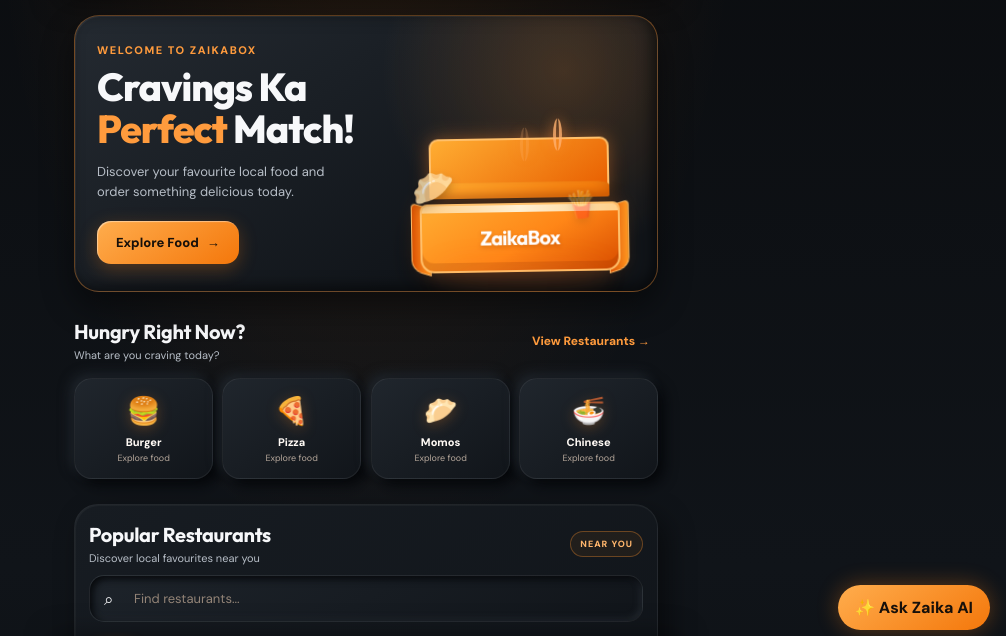
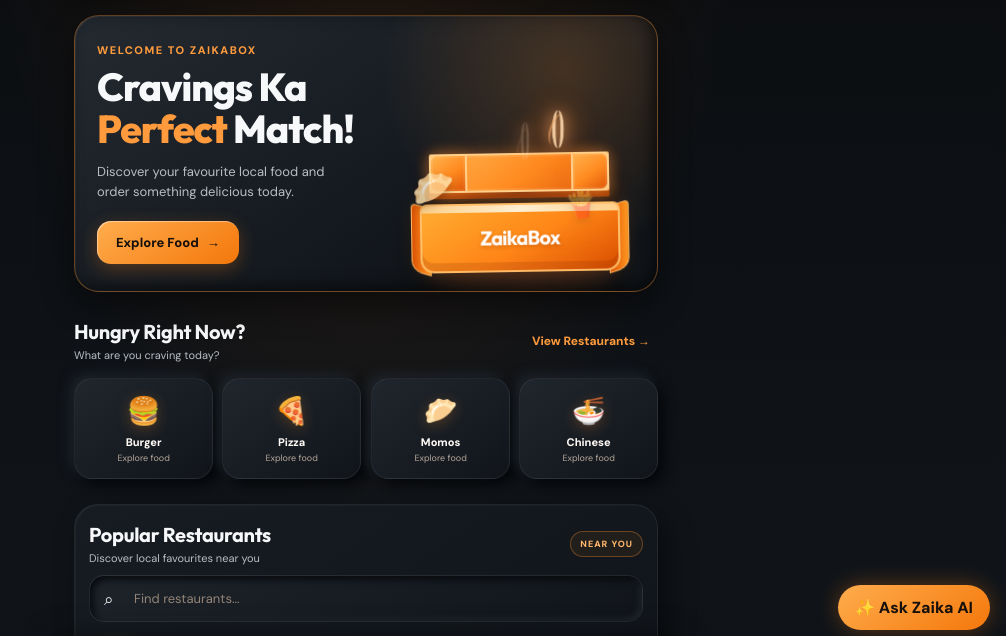
Before and after one commit to dmd6043-hash/snap-kitchen, a plain HTML site: page index.html in a window 1280 px wide. Shown: the part 82-718 px from the top of the page, without its empty margins (274-1280 px from the left). Drawn offline with Linux system fonts and the light colour scheme; no server answers.

Commit message:
Animate four-flap ZaikaBox carton with rising steam

```diff
--- a/index.html
+++ b/index.html
@@ -744,30 +744,39 @@
     @media(prefers-reduced-motion:reduce){.home-category,.promo-icon,.hero:after{animation:none!important}}
 
 
-    /* ZAIKABOX HERO: animated 3D opening food box — visual-only enhancement */
+    /* ZAIKABOX HERO: four-flap orange carton opening with warm steam */
     .hero:after{content:none!important}
     .hero-box-scene{position:absolute;z-index:1;right:2%;bottom:2px;width:44%;height:190px;perspective:850px;pointer-events:none;isolation:isolate}
     .hero-box{position:absolute;left:12%;bottom:17px;width:78%;height:92px;transform-style:preserve-3d;animation:zb-box-breathe 4.8s ease-in-out infinite;filter:drop-shadow(0 16px 14px rgba(0,0,0,.38))}
-    .box-inner{position:absolute;left:5%;right:5%;top:-24px;height:42px;border-radius:12px 12px 4px 4px;background:linear-gradient(145deg,#ffad32,#ed6900);transform:rotateX(68deg);transform-origin:bottom;box-shadow:inset 0 -12px 18px rgba(111,43,0,.28);z-index:1}
-    .box-back-flap{position:absolute;left:5%;right:5%;top:-42px;height:55px;border-radius:9px 9px 2px 2px;background:linear-gradient(145deg,#ffad32,#e85e00);border:2px solid #ffc06b;transform-origin:bottom;transform:rotateX(0deg);animation:zb-flap-open 4.8s cubic-bezier(.2,.75,.25,1) infinite;z-index:0;box-shadow:0 0 18px rgba(255,138,53,.42)}
+    .box-inner{position:absolute;left:5%;right:5%;top:-25px;height:43px;border-radius:8px 8px 3px 3px;background:radial-gradient(ellipse at 50% 65%,#7b2d08 0%,#b84708 48%,#e9650b 100%);transform:rotateX(68deg);transform-origin:bottom;box-shadow:inset 0 -12px 18px rgba(64,20,0,.42),0 0 22px rgba(255,138,53,.24);z-index:1}
+    .box-flap{position:absolute;top:-27px;background:linear-gradient(145deg,#ffb34d 0%,#ff8a20 55%,#df5707 100%);border:2px solid #ffd08a;box-shadow:inset 0 0 0 2px rgba(255,255,255,.08),0 0 15px rgba(255,138,53,.26);transform-style:preserve-3d;z-index:5}
+    .box-flap-back{left:5%;right:5%;height:39px;border-radius:8px 8px 2px 2px;transform-origin:50% 0;animation:zb-flap-back 4.8s cubic-bezier(.2,.75,.25,1) infinite}
+    .box-flap-front{left:5%;right:5%;height:39px;border-radius:2px 2px 8px 8px;transform-origin:50% 100%;animation:zb-flap-front 4.8s cubic-bezier(.2,.75,.25,1) infinite}
+    .box-flap-left{left:5%;width:19%;height:39px;border-radius:8px 2px 2px 8px;transform-origin:0 50%;animation:zb-flap-left 4.8s cubic-bezier(.2,.75,.25,1) infinite}
+    .box-flap-right{right:5%;width:19%;height:39px;border-radius:2px 8px 8px 2px;transform-origin:100% 50%;animation:zb-flap-right 4.8s cubic-bezier(.2,.75,.25,1) infinite}
     .box-front{position:absolute;left:0;right:0;bottom:0;height:69px;border-radius:7px 7px 14px 14px;background:linear-gradient(150deg,#ffad32 0%,#ff8617 55%,#d94e00 100%);border:2px solid #ffc06b;transform:translateZ(19px);display:flex;align-items:center;justify-content:center;box-shadow:inset 0 -8px 0 rgba(120,38,0,.18),0 0 20px rgba(255,138,53,.32);z-index:4}
     .box-front:before{content:"";position:absolute;left:0;right:0;top:0;height:7px;background:linear-gradient(90deg,#ffd08a,#fff0d4,#ffd08a);border-radius:5px 5px 0 0}
     .box-front span{font-family:'Outfit',sans-serif;font-size:clamp(13px,3.4vw,20px);font-weight:900;letter-spacing:-.8px;text-shadow:0 2px 3px rgba(120,38,0,.2);white-space:nowrap}
     .box-front b,.box-front strong{color:#fff;background:transparent;padding:0;margin:0;text-shadow:0 2px 4px rgba(120,38,0,.25)}
     .box-side{position:absolute;bottom:0;width:20px;height:68px;background:linear-gradient(90deg,#d94e00,#ff9a20);border:1px solid #ffc06b;z-index:3}
     .box-side-left{left:-9px;transform:skewY(17deg);border-radius:5px 0 0 10px}.box-side-right{right:-9px;transform:skewY(-17deg);border-radius:0 5px 10px 0}
-    .hero-food{position:absolute;z-index:3;font-size:clamp(24px,7vw,37px);filter:drop-shadow(0 5px 5px rgba(0,0,0,.28));opacity:0;transform:translateY(25px) scale(.55);animation:zb-food-pop 4.8s ease-in-out infinite}
+    .hero-food{position:absolute;z-index:8;font-size:clamp(24px,7vw,37px);filter:drop-shadow(0 5px 5px rgba(0,0,0,.28));opacity:0;transform:translateY(25px) scale(.55);animation:zb-food-pop 4.8s ease-in-out infinite}
     .food-burger{left:27%;bottom:83px;animation-delay:.55s}.food-pizza{left:53%;bottom:88px;animation-delay:.8s}.food-fries{left:66%;bottom:75px;animation-delay:1.05s}.food-momos{left:8%;bottom:77px;animation-delay:1.25s}
-    .hero-steam{position:absolute;z-index:2;bottom:128px;width:9px;height:34px;border:3px solid rgba(255,177,111,.9);border-top:0;border-bottom:0;border-radius:50%;filter:drop-shadow(0 0 7px #ff8a35);opacity:0;animation:zb-steam-rise 2.1s ease-in-out infinite}
-    .steam-one{left:37%;animation-delay:.7s}.steam-two{left:51%;height:43px;animation-delay:1s}.steam-three{left:64%;height:29px;animation-delay:1.3s}
+    .hero-steam{position:absolute;z-index:7;bottom:128px;width:10px;height:39px;border:3px solid rgba(255,218,174,.95);border-top:0;border-bottom:0;border-radius:50%;filter:drop-shadow(0 0 6px #ffb16f) drop-shadow(0 0 13px #ff7a26);opacity:0;animation:zb-steam-rise 2.1s ease-in-out infinite}
+    .hero-steam:after{content:"";position:absolute;inset:2px -5px;border-left:2px solid rgba(255,177,111,.55);border-radius:50%;transform:rotate(18deg)}
+    .steam-one{left:37%;animation-delay:.7s}.steam-two{left:51%;height:48px;animation-delay:1s}.steam-three{left:64%;height:34px;animation-delay:1.3s}
     .box-ground-glow{position:absolute;left:12%;right:8%;bottom:5px;height:20px;border-radius:50%;background:rgba(255,119,39,.38);filter:blur(14px);animation:zb-glow-pulse 2.4s ease-in-out infinite}
-    @keyframes zb-flap-open{0%,12%{transform:rotateX(0deg)}32%,72%{transform:rotateX(-116deg)}92%,100%{transform:rotateX(0deg)}}
+    @keyframes zb-flap-back{0%,12%{transform:rotateX(0)}32%,72%{transform:rotateX(-118deg)}92%,100%{transform:rotateX(0)}}
+    @keyframes zb-flap-front{0%,12%{transform:rotateX(0)}32%,72%{transform:rotateX(118deg)}92%,100%{transform:rotateX(0)}}
+    @keyframes zb-flap-left{0%,12%{transform:rotateY(0)}32%,72%{transform:rotateY(-118deg)}92%,100%{transform:rotateY(0)}}
+    @keyframes zb-flap-right{0%,12%{transform:rotateY(0)}32%,72%{transform:rotateY(118deg)}92%,100%{transform:rotateY(0)}}
     @keyframes zb-food-pop{0%,18%,88%,100%{opacity:0;transform:translateY(24px) scale(.55) rotate(-9deg)}34%,74%{opacity:1;transform:translateY(-5px) scale(1) rotate(0)}}
-    @keyframes zb-steam-rise{0%,20%,100%{opacity:0;transform:translateY(12px) scaleY(.65)}45%,75%{opacity:.9;transform:translateY(-12px) scaleY(1.1)}}
+    @keyframes zb-steam-rise{0%,20%,100%{opacity:0;transform:translateY(12px) scale(.7,.65)}45%,75%{opacity:.95;transform:translateY(-15px) scale(1.2,1.12)}}
     @keyframes zb-box-breathe{0%,100%{transform:translateY(0) rotate(-1deg)}50%{transform:translateY(-4px) rotate(1deg)}}
     @keyframes zb-glow-pulse{0%,100%{opacity:.55;transform:scaleX(.85)}50%{opacity:1;transform:scaleX(1.08)}}
     @media(max-width:420px){.hero-box-scene{right:-2%;width:47%;height:174px}.hero-box{left:9%;width:82%;transform:scale(.92);transform-origin:bottom center}.hero-food{font-size:27px}.box-front span{font-size:13px}.hero h1,.hero p{max-width:58%}}
-    @media(prefers-reduced-motion:reduce){.hero-box,.hero-food,.hero-steam,.box-back-flap,.box-ground-glow{animation:none!important}.box-back-flap{transform:rotateX(-116deg)}.hero-food{opacity:1;transform:none}}
+    @media(prefers-reduced-motion:reduce){.hero-box,.hero-food,.hero-steam,.box-flap,.box-ground-glow{animation:none!important}.box-flap-back{transform:rotateX(-118deg)}.box-flap-front{transform:rotateX(118deg)}.box-flap-left{transform:rotateY(-118deg)}.box-flap-right{transform:rotateY(118deg)}.hero-food{opacity:1;transform:none}}
+
 
   </style>
 </head>
@@ -812,8 +821,11 @@
         <div class="hero-food food-fries">🍟</div>
         <div class="hero-food food-momos">🥟</div>
         <div class="hero-box">
-          <div class="box-back-flap"></div>
           <div class="box-inner"></div>
+          <div class="box-flap box-flap-back"></div>
+          <div class="box-flap box-flap-front"></div>
+          <div class="box-flap box-flap-left"></div>
+          <div class="box-flap box-flap-right"></div>
           <div class="box-side box-side-left"></div>
           <div class="box-side box-side-right"></div>
           <div class="box-front"><span><b>Zaika</b><strong>Box</strong></span></div>
```
